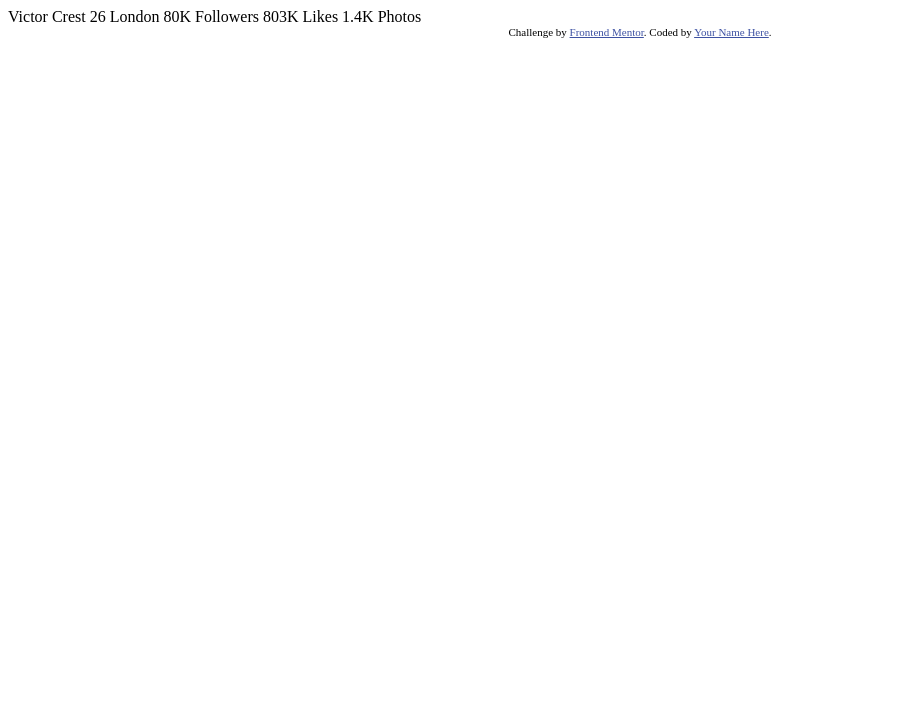
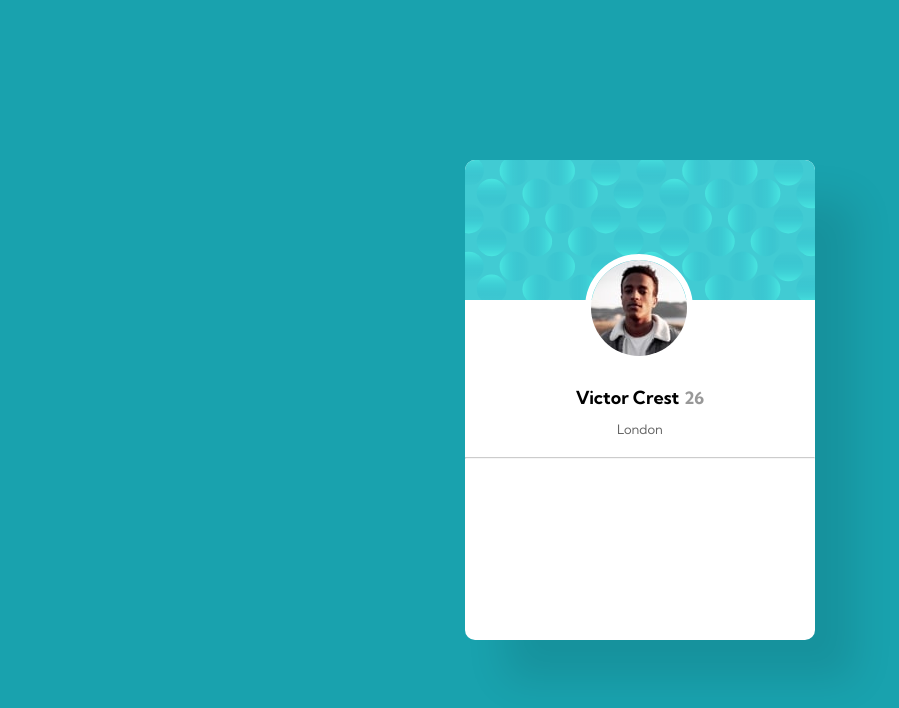
Before and after one commit to adityas-github/Profile-card-component-frontend-developer, a plain HTML site: page index.html in a window 1280 px wide. Shown: the whole page, without its empty margins (0-899 px from the left). Drawn offline with Linux system fonts and the light colour scheme.

Commit message:
Half done code

```diff
--- a/index.html
+++ b/index.html
@@ -3,33 +3,32 @@
 <head>
   <meta charset="UTF-8">
   <meta name="viewport" content="width=device-width, initial-scale=1.0"> <!-- displays site properly based on user's device -->
-
+<link rel="stylesheet" href="style.css">
   <link rel="icon" type="image/png" sizes="32x32" href="./images/favicon-32x32.png">
 
   <title>Frontend Mentor | Profile card component</title>
 
-  <!-- Feel free to remove these styles or customise in your own stylesheet 👍 -->
-  <style>
-    .attribution { font-size: 11px; text-align: center; }
-    .attribution a { color: hsl(228, 45%, 44%); }
-  </style>
 </head>
 <body>
-  Victor Crest
-  26
-  London
-
-  80K
-  Followers
-
-  803K
-  Likes
-
-  1.4K
-  Photos
-  <div class="attribution">
-    Challenge by <a href="https://www.frontendmentor.io?ref=challenge" target="_blank">Frontend Mentor</a>.
-    Coded by <a href="#">Your Name Here</a>.
+  <div class="container">
+    <div class="card">
+     <div class="top-card">
+      <img src="./images/bg-pattern-card.svg" alt="top background for card" id="top-img">
+     </div>
+     <div class="pic">
+      <img src="./images/image-victor.jpg" alt="" class="profile-pic">
+     </div>
+     <div class="middle-card">
+      <h2>Victor Crest <span class="age">26</span></h2>
+      <h5>London</h5>
+     </div>
+     <hr class="line">
+     <div class="bottom-subcard">
+       <div class="bottom-left"></div>
+       <div class="bottom-mid"></div>
+       <div class="bottom-right"></div>
+    </div>
+    </div>
   </div>
 </body>
 </html>
--- /dev/null
+++ b/style.css
@@ -0,0 +1,76 @@
+@import url('https://fonts.googleapis.com/css2?family=Kumbh+Sans:wght@400;700&display=swap');
+*{
+    padding: 0;
+    margin: 0;
+    box-sizing: border-box;
+}
+
+body,html{
+    width: 100%;
+    height: 100%;
+    font-family: 'Kumbh Sans', sans-serif;
+
+}
+
+body{
+    background:hsl(185, 75%, 39%);
+    font-family: 'Roboto', sans-serif;
+}
+
+.container{
+    width: 100%;
+    height: 100%;
+    display: flex;
+    justify-content: center;
+    align-items: center;
+}
+
+.container .card{
+    height: 60%;
+    background: #fff;
+    border-radius: 10px;
+    /* box-shadow: 1px 1px 1px 40px rgba(0,0,0,0.4); */
+    box-shadow: 40px 40px 40px rgba(0,0,0,0.1);
+    overflow:visible;
+}
+.card .top-card #top-img{
+    border-top-left-radius: 10px;
+    border-top-right-radius: 10px;
+}
+.card .pic .profile-pic{
+    border-radius: 50%;
+    border-style:solid;
+    border-width: 6px;
+    border-color: white;
+    margin-left: 120px;
+    margin-top: -50px;
+}
+.card .middle-card{
+    padding-top: 20px;
+    font-family: 'Kumbh Sans', sans-serif;
+    text-align: center;
+}
+.middle-card h2{
+    font-size: 18px;
+    text-transform:capitalize;
+}
+.middle-card h2 .age{
+    font-size: 17px;
+    font-weight: 680;
+    opacity: .4;
+    margin-left: 1px;
+}
+.middle-card h5{
+    padding-top: 12px;
+    font-weight: 300;
+    font-size: 13px;
+    opacity: .6;
+}
+
+.line{
+    margin-top: 20px;
+    height: .2px;
+    width: auto;
+    color: black;
+    opacity: .5;
+}
```
Also changed, not shown: 3 other files.
